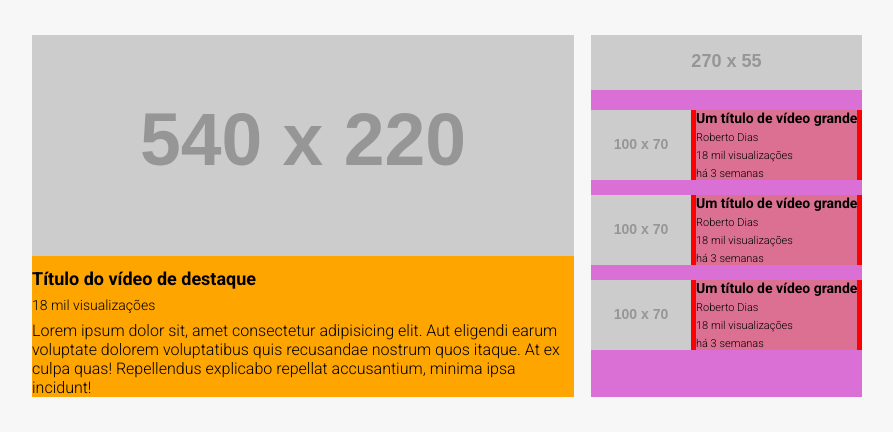
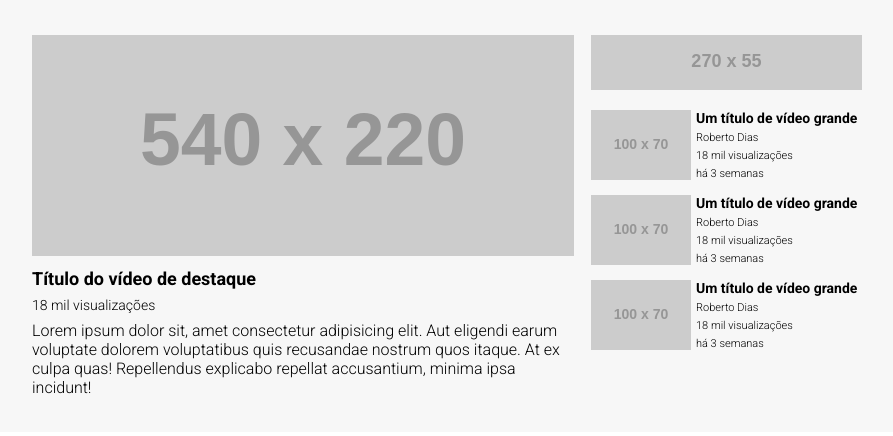
Before and after one commit to CarolinaCiolin/dev-quest, a plain HTML site: page advanced-css-grid/youtube-layout/index.html in a window 1280 px wide. Shown: the whole page, without its empty margins (193-1086 px from the left). Drawn offline with Linux system fonts and the light colour scheme; placeholder pictures from the web are drawn by us.

Commit message:
fix(style): Youtube layout

```diff
--- a/advanced-css-grid/youtube-layout/src/css/style.css
+++ b/advanced-css-grid/youtube-layout/src/css/style.css
@@ -15,7 +15,6 @@ body{
 }
 
 .destaque{
-    background-color: orange;
     display: flex;
     flex-direction: column;
     gap: 8px;
@@ -39,7 +38,6 @@ body{
 }
 
 .relacionados{
-    background-color: orchid;
     display: flex;
     flex-direction: column;
     gap: 15px;
@@ -50,13 +48,11 @@ body{
 }
 
 .relacionados .item-relacionados{
-    background-color: red;
     display: flex;
     gap: 5px;
 }
 
 .item-relacionados .info-relacionados{
-    background-color: palevioletred;
     display: flex;
     flex-direction: column;
     justify-content: space-between;
```
